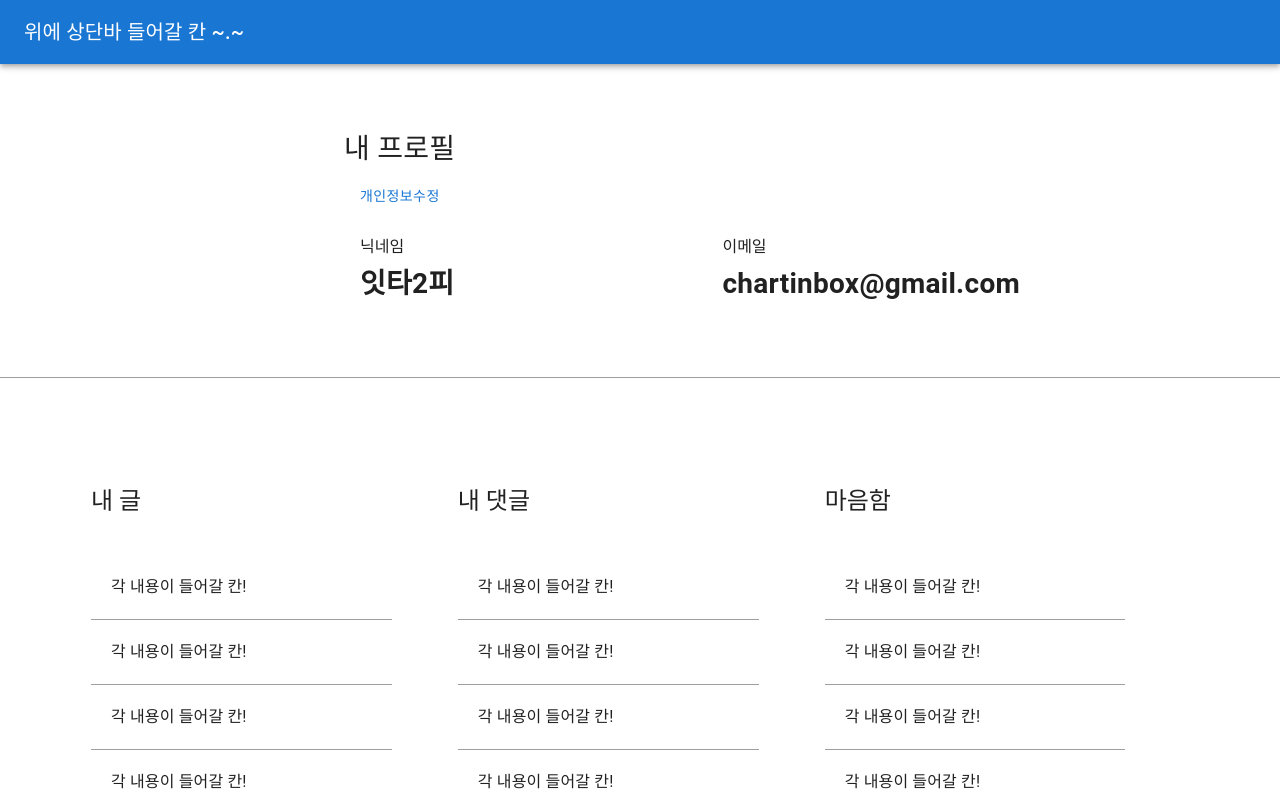
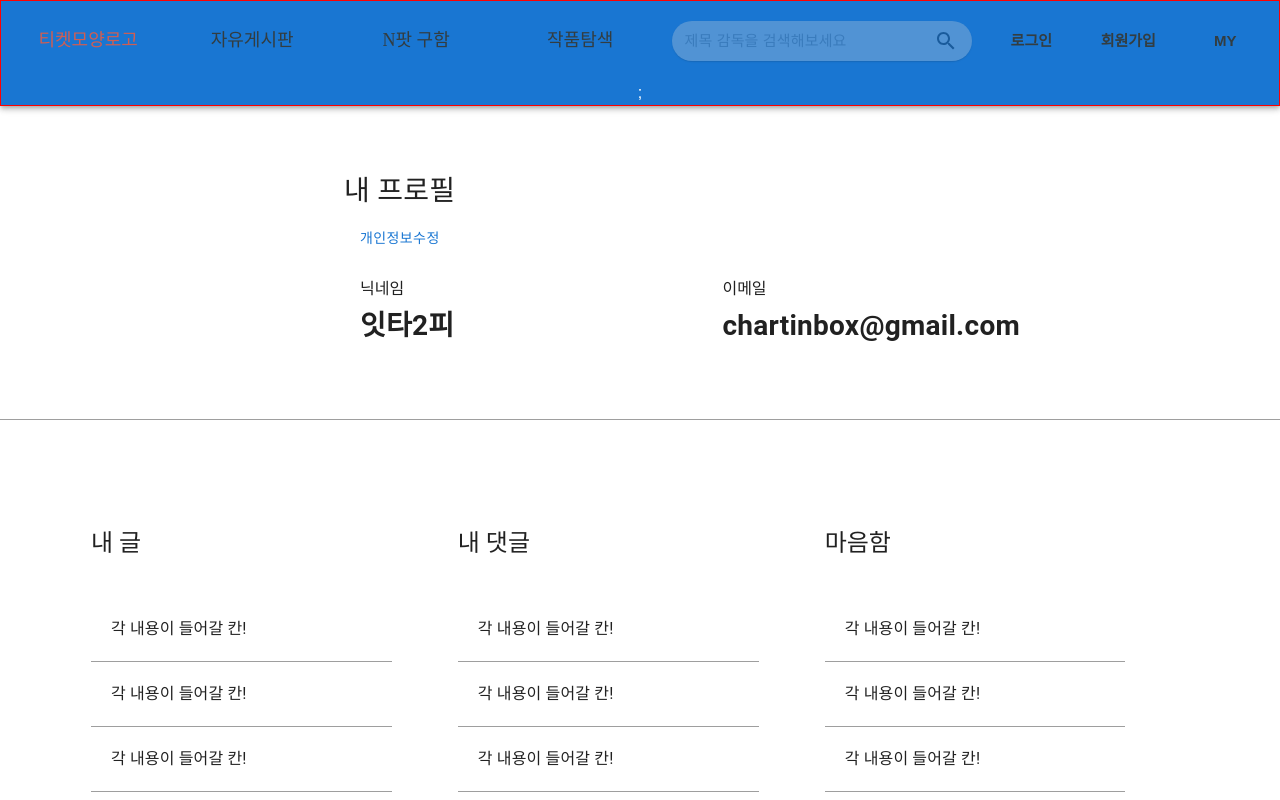
Before and after one commit to jiwoorld/ChartInBox-Front, a React (Create React App) app in the folder chart-in-box_fe/: page /mypage in a window 1280 px wide. Shown: the top 800 px of the page. Built offline with nearby package versions, Linux system fonts and the light colour scheme.

Commit message:
fix: 상단바, app.js 수정

```diff
--- a/chart-in-box_fe/src/App.js
+++ b/chart-in-box_fe/src/App.js
@@ -5,6 +5,7 @@ import Terms from './pages/agree/Terms';
 import PrivatePolicy from './pages/agree/PrivatePolicy';
 import Mypage from './pages/mypage/Mypage';
 import MovieInfo from './pages/movieinfo/MovieInfo';
+import ChangeInfo from './pages/mypage/ChangeInfo';
 
 function App() {
     return (
@@ -19,6 +20,10 @@ function App() {
                         element={<MovieInfo></MovieInfo>}
                     />
                     <Route path="/mypage" element={<Mypage></Mypage>} />
+                    <Route
+                        path="/changeinfo"
+                        element={<ChangeInfo></ChangeInfo>}
+                    />
                 </Routes>
             </Router>
         </div>
--- a/chart-in-box_fe/src/pages/mypage/Mypage.jsx
+++ b/chart-in-box_fe/src/pages/mypage/Mypage.jsx
@@ -15,6 +15,7 @@ import Typography from '@mui/material/Typography';
 import Container from '@mui/material/Container';
 import Link from '@mui/material/Link';
 import { createTheme, ThemeProvider } from '@mui/material/styles';
+import MenuBar from '../../components/menubar/MenuBar';
 
 function Mypage() {
     return (
@@ -40,13 +41,8 @@ export default function Album() {
     return (
         <ThemeProvider theme={theme}>
             <CssBaseline />
-            <AppBar position="relative">
-                <Toolbar>
-                    {/* <CameraIcon sx={{ mr: 2 }} />*/}
-                    <Typography variant="h6" color="inherit" noWrap>
-                        위에 상단바 들어갈 칸 ~.~
-                    </Typography>
-                </Toolbar>
+            <AppBar position="relative" sx={{ border: '1px solid red' }}>
+                <MenuBar></MenuBar>;
             </AppBar>
             <main>
                 {/* Hero unit */}
```
Also changed, not shown: 1 other file (tests, documents, lock files or other folders).
